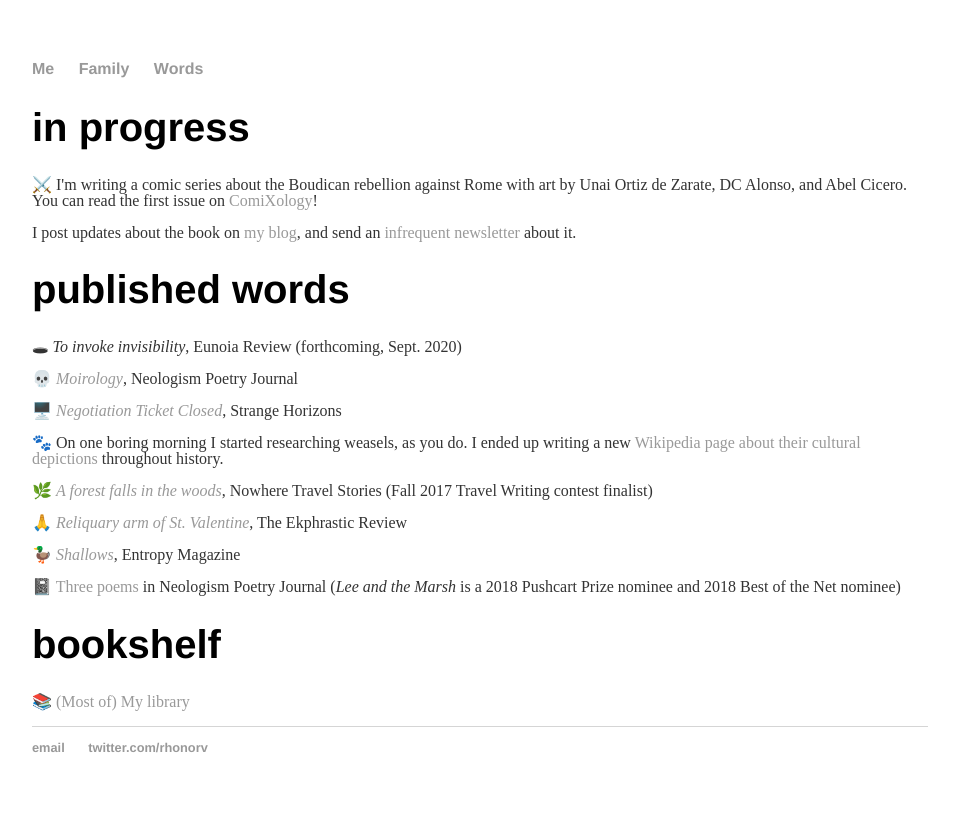
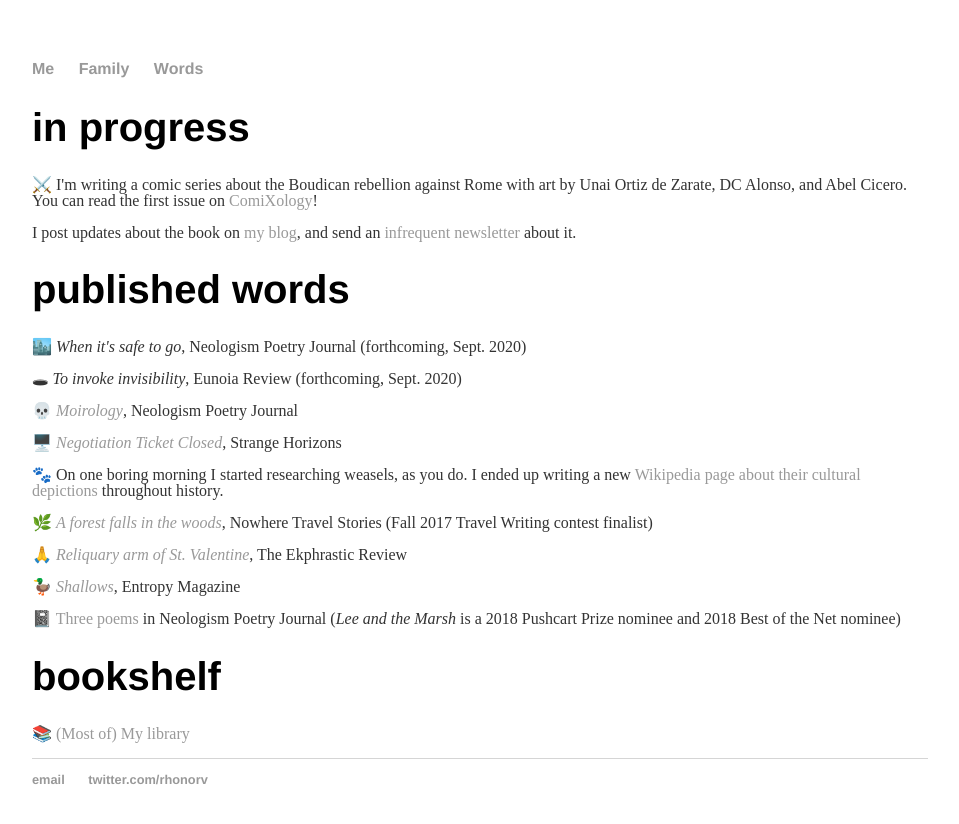
Before and after one commit to rhonorv/rhonorv.github.io, a Jekyll site: the page words/index.html, which Jekyll copies as it is, in a window 1280 px wide. Shown: the top 824 px of the page, without its empty margins (160-1119 px from the left). Built offline with Jekyll 4.4.1, drawn with Linux system fonts in a browser that asks for light colours.

Commit message:
Update index.html

```diff
--- a/words/index.html
+++ b/words/index.html
@@ -29,6 +29,8 @@
 
 	<div class="words">
 	<h1>published words</h1>
+		<p><span aria-hidden="true">🏙️ <em>When it's safe to go</em>, Neologism Poetry Journal (forthcoming, Sept. 2020)</p>
+
 		<p><span aria-hidden="true">🕳 <em>To invoke invisibility</em>, Eunoia Review (forthcoming, Sept. 2020)</p>
 
 		<p><span aria-hidden="true">💀 </span><a href="https://www.neologismpoetry.com/april-2020/"><em>Moirology</em></a>, Neologism Poetry Journal</p>
```
